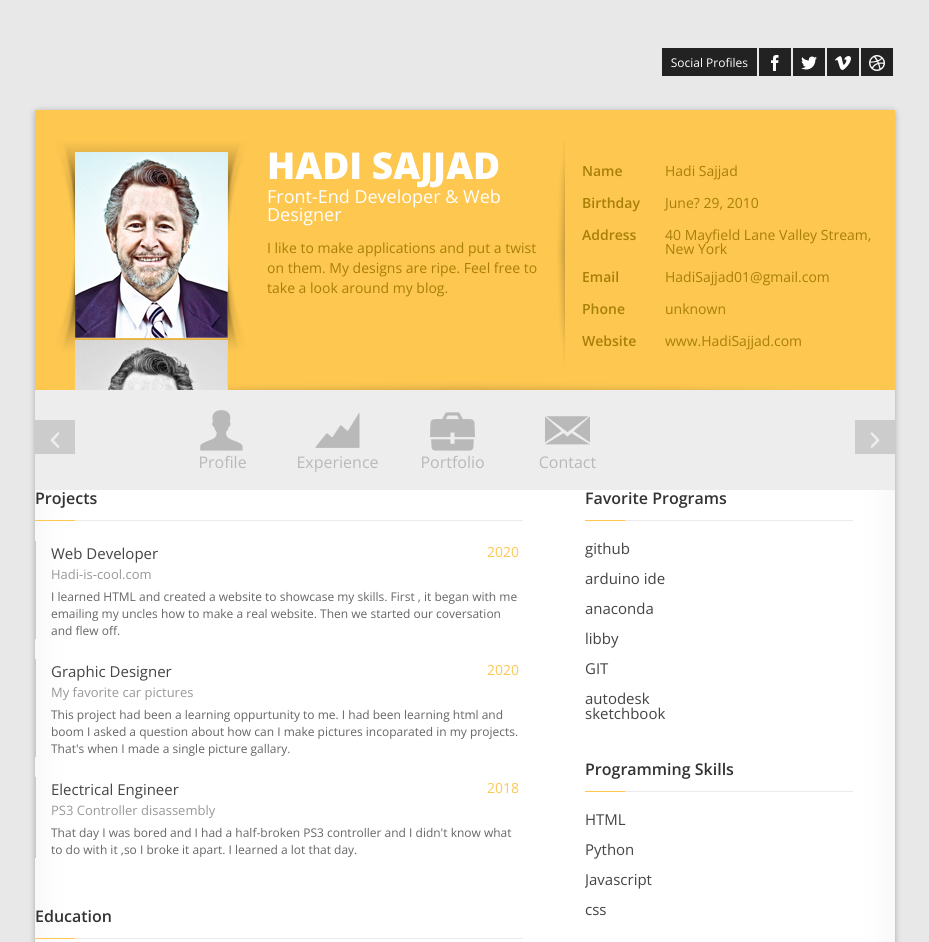
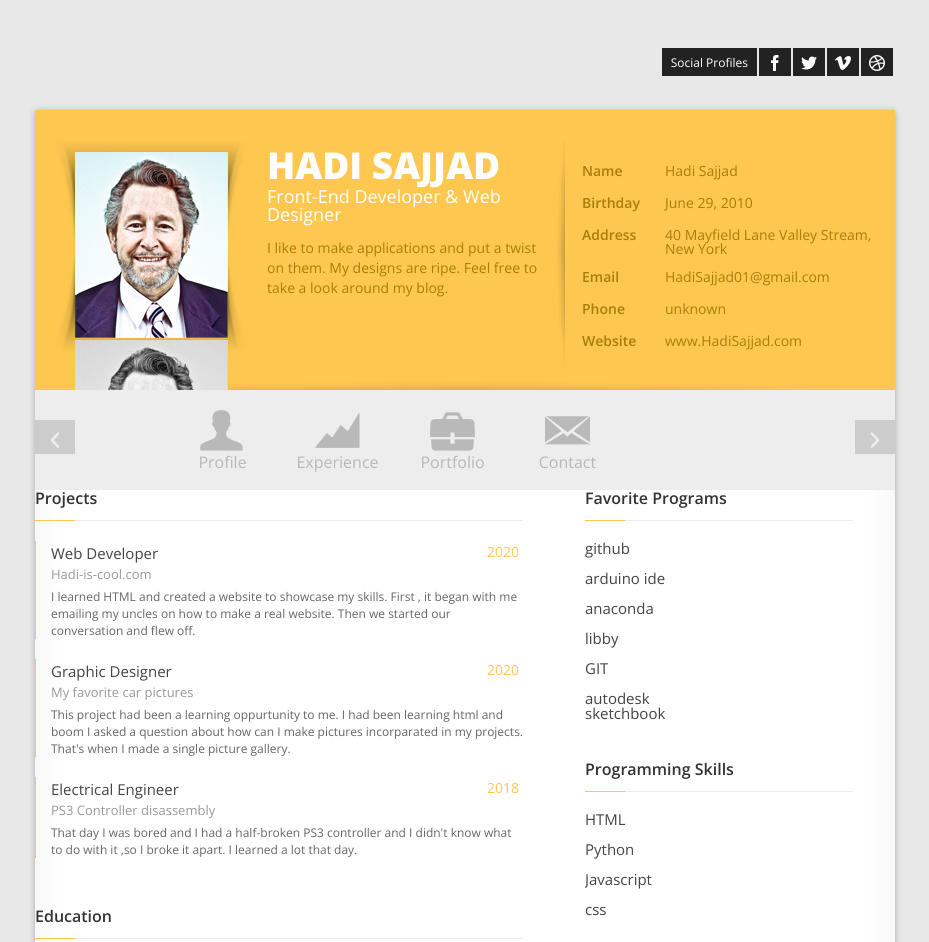
Before and after one commit to coder4234/My-1st-website, a plain HTML site: page HADI_WEB_PROJECT/index.html in a window 1280 px wide. Shown: the top 942 px of the page, without its empty margins (175-1104 px from the left). Drawn offline with nearby package versions, Linux system fonts and the light colour scheme; some packages are replaced by stand-ins of ours; a script that the page names is missing.

Commit message:
Update index.html

```diff
--- a/HADI_WEB_PROJECT/index.html
+++ b/HADI_WEB_PROJECT/index.html
@@ -77,7 +77,7 @@
                     <!-- Personal info section -->
                 	<ul class="personal-info">
 						<li><label>Name</label><span>Hadi Sajjad</span></li>
-                        <li><label>Birthday</label><span>June? 29, 2010</span></li>
+                        <li><label>Birthday</label><span>June 29, 2010</span></li>
                         <li><label>Address</label><span>40 Mayfield Lane Valley Stream, New York</span></li>
                         <li><label>Email</label><span class="word-wrap">HadiSajjad01@gmail.com</span></li>
                         <li><label>Phone</label><span>unknown</span></li>
@@ -112,7 +112,7 @@
                                 <div class="timelineUnit">
                                     <h4>Web Developer<span class="timelineDate">2020</span></h4>
                                     <h5>Hadi-is-cool.com</h5>
-                                    <p>I learned HTML and created a website to showcase my skills. First , it began with me emailing my <i>uncles</i> how to make a real website. Then we started our coversation and flew off.</p>
+                                    <p>I learned HTML and created a website to showcase my skills. First , it began with me emailing my <i>uncles</i> on how to make a real website. Then we started our conversation and flew off.</p>
                                 </div>
                             </li>
                             <li>
@@ -120,7 +120,7 @@
                                 <div class="timelineUnit">
                                     <h4>Graphic Designer<span class="timelineDate">2020</span></h4>
                                     <h5>My favorite car pictures</h5>
-                                    <p>This project had been a learning oppurtunity to me. I had been learning html and boom I asked a question about how can I make pictures incoparated in my projects. That's when I made a single picture gallary.</p>
+                                    <p>This project had been a learning oppurtunity to me. I had been learning html and boom I asked a question about how can I make pictures incorparated in my projects. That's when I made a single picture gallery.</p>
                                 </div>
                             </li>
                             <li>
```
